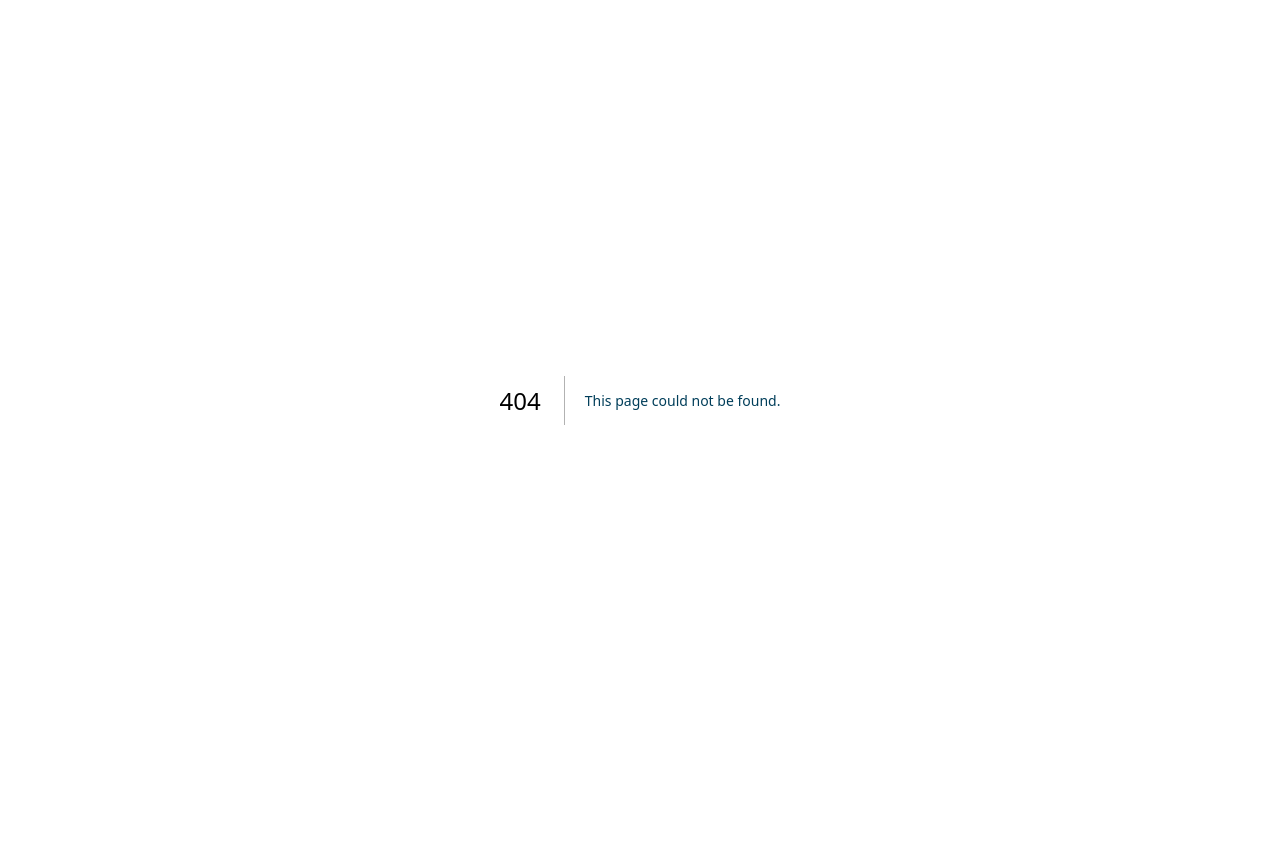
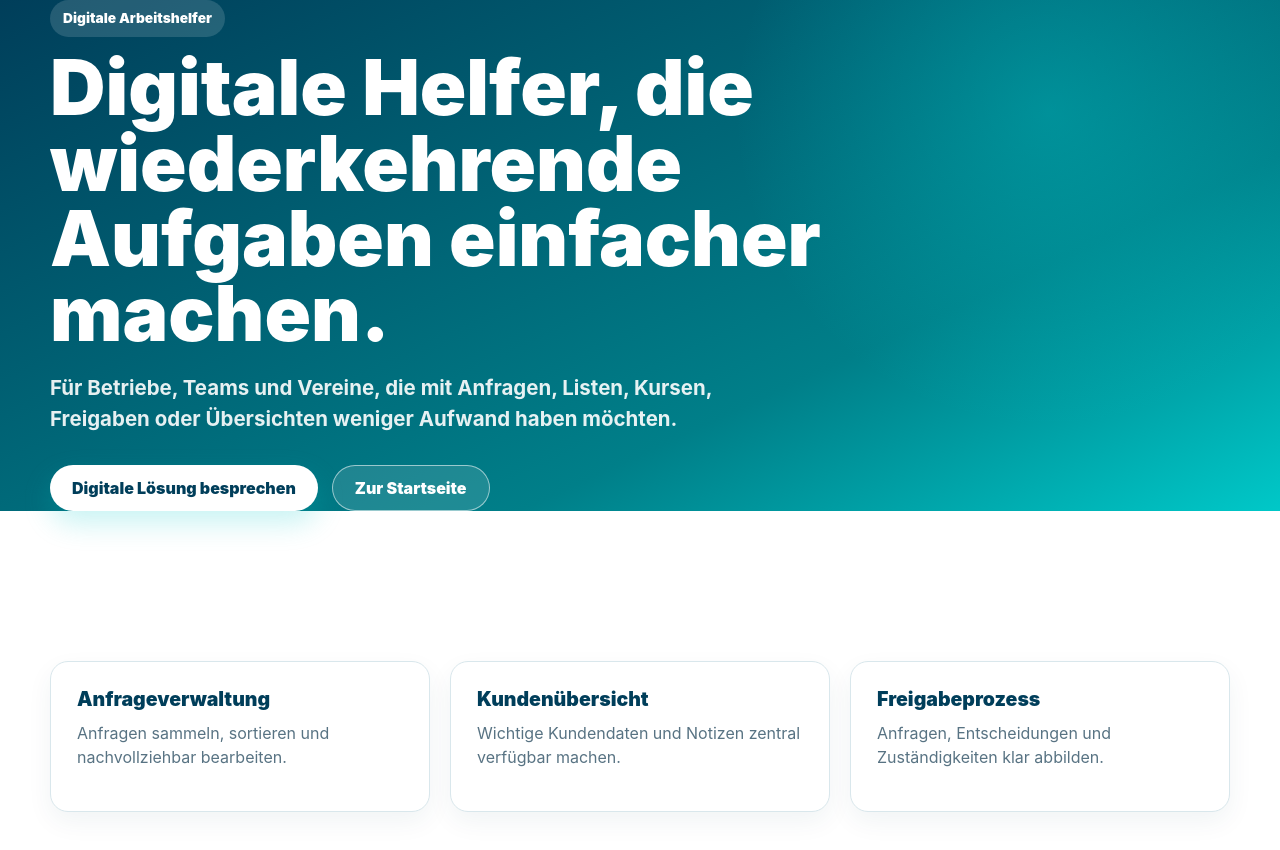
Before and after one commit to josiasbechtel/dialekta-webseite, a Next.js app: page /automatisierung in a window 1280 px wide. Before the commit this address had no page. Shown: the top 850 px of the page. Before the commit the page ends 800 px from the top, so only its background shows below. Built offline with nearby package versions, Linux system fonts and the light colour scheme.

Commit message:
Add digital helpers page

```diff
--- /dev/null
+++ b/app/automatisierung/page.tsx
@@ -0,0 +1,5 @@
+import Link from 'next/link'
+
+export default function AutomatisierungPage() {
+  return <main className="page"><section className="hero compact"><div className="container"><p className="eyebrow">Digitale Arbeitshelfer</p><h1>Digitale Helfer, die wiederkehrende Aufgaben einfacher machen.</h1><p className="lead">Für Betriebe, Teams und Vereine, die mit Anfragen, Listen, Kursen, Freigaben oder Übersichten weniger Aufwand haben möchten.</p><div className="actions"><Link className="button light" href="/kontakt">Digitale Lösung besprechen</Link><Link className="button ghost" href="/">Zur Startseite</Link></div></div></section><section className="section"><div className="container card-grid"><article className="card"><h3>Anfrageverwaltung</h3><p>Anfragen sammeln, sortieren und nachvollziehbar bearbeiten.</p></article><article className="card"><h3>Kundenübersicht</h3><p>Wichtige Kundendaten und Notizen zentral verfügbar machen.</p></article><article className="card"><h3>Freigabeprozess</h3><p>Anfragen, Entscheidungen und Zuständigkeiten klar abbilden.</p></article></div></section></main>
+}
```
